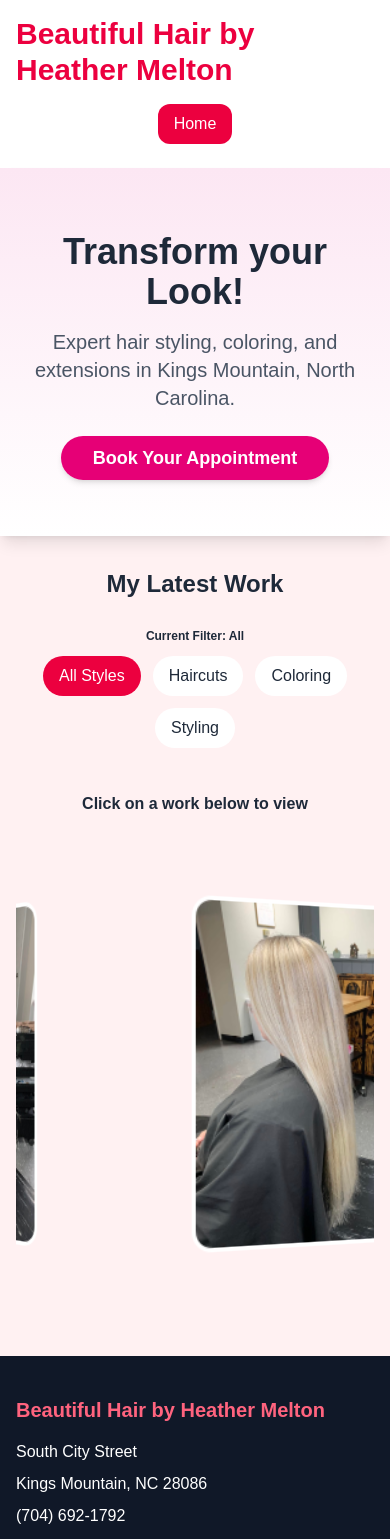
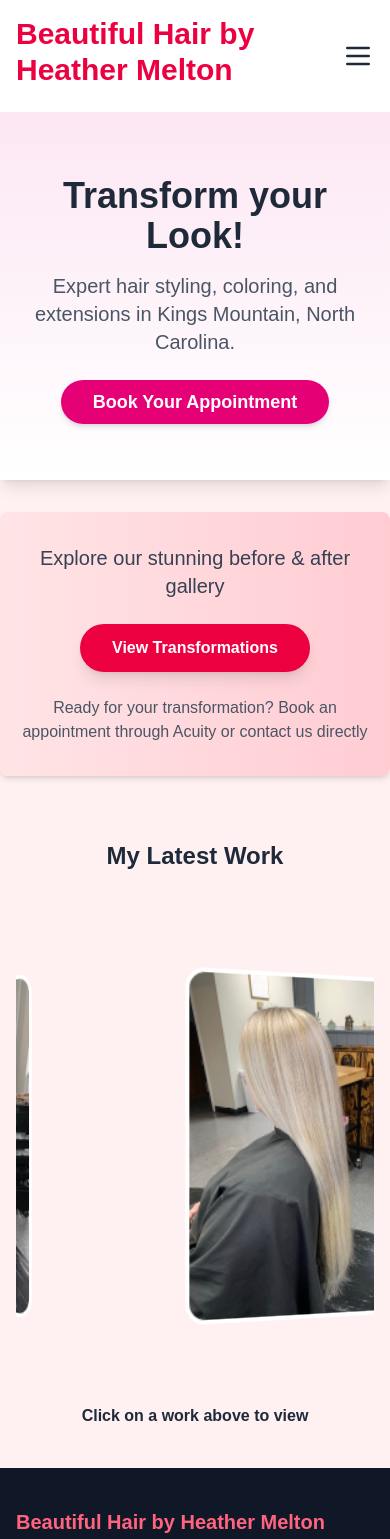
Before and after one commit to TeejMcSteez/salonReactRebuild, a Next.js app: page /works in a window 390 px wide. Shown: the top 1539 px of the page. Built offline with nearby package versions, Linux system fonts and the light colour scheme.

Commit message:
new ui changes

```diff
--- /dev/null
+++ b/src/app/ba/page.tsx
@@ -0,0 +1,14 @@
+import Header from "@/components/works/Header";
+
+const IMGS = [
+    {before: "/assets/before.jpg", after: "/assets/after.jpg"}
+];
+
+export default function BeforeAfterPage() {
+    return(
+        <div>
+            <Header />
+
+        </div>
+    );
+}
--- a/src/app/works/page.tsx
+++ b/src/app/works/page.tsx
@@ -4,18 +4,15 @@ import Footer from "@/components/works/Footer";
 import Hero from "@/components/hero/Hero";
 import FullscreenModal from "@/components/works/FullscreenModal";
 import Header from "@/components/works/Header";
-import StyleFilter from "@/components/works/StyleFilter"
 import React, { useState, useRef, useMemo } from "react";
 import { motion } from "motion/react";
 import RollingGallery from "@/components/works/RollingGallery";
+import BAAdvert from "@/components/works/BAAdvert";
 
 export default function WorksPage() {
-  const [currentCategory, setCurrentCategory] = useState("all");
   const [selectedImage, setSelectedImage] = useState<{ src: string; category: string; title: string; description: string } | null>(null);
   const topRef = useRef<HTMLDivElement | null>(null)
 
-  // Compute filtered works whenever currentCategory changes.
-  const filteredWorks = useMemo(() => {
   const works = [
     { src: "/assets/works/work1.jpg", category: "coloring", title: "Flowing Curls", description: "Flowing curls with light blonde hair" },
     { src: "/assets/works/work2.jpg", category: "coloring", title: "Light Blonde", description: "Natural-looking sun-kissed highlights" },
@@ -24,11 +21,6 @@ export default function WorksPage() {
     { src: "/assets/works/work6.jpg", category: "coloring", title: "Vibrant Red", description: "Bold and vibrant red color transformation" },
     { src: "/assets/works/work7.jpg", category: "styling", title: "Simple Cut with Highlights", description: "Elegant cut with highlights" }
   ];
-
-    return currentCategory === "all"
-      ? works
-      : works.filter((work) => work.category === currentCategory);
-  }, [currentCategory]);
 
   // Scroll to top of the page smoothly.
   const scrollTop = () => {
@@ -64,16 +56,15 @@ export default function WorksPage() {
       {/* Hero banner */}
       <Hero />
 
+      <BAAdvert />
+
       {/* Style category filter */}
       <div className="container mx-auto px-4 py-8">
         <h3 className="text-2xl font-semibold text-center mb-6">My Latest Work</h3>
-        <h3 className="flex items-center justify-center p-1 m-2 text-xs font-semibold">Current Filter:
-          {" " + currentCategory.charAt(0).toLocaleUpperCase() + currentCategory.substring(1)}</h3>
-        <StyleFilter currentCategory={currentCategory} setCurrentCategory={setCurrentCategory} />
 
         {/* Gallery grid with larger images */}
-        <h2 className="flex items-center justify-center font-bold p-1 m-1">Click on a work below to view</h2>
-        <RollingGallery autoplay={true} pauseOnHover={true} images={filteredWorks.map(work => work.src)} openImage={openImage} />
+        <RollingGallery autoplay={true} pauseOnHover={true} images={works.map(work => work.src)} openImage={openImage} />
+        <h2 className="flex items-center justify-center font-bold p-1 m-1">Click on a work above to view</h2>
       </div>
 
       {/* Fullscreen image viewer modal */}
--- /dev/null
+++ b/src/components/works/BAAdvert.tsx
@@ -0,0 +1,21 @@
+import Link from "next/link";
+
+export default function BAAdvert() {
+    return (
+        <div className="w-full bg-gradient-to-r from-rose-100 to-rose-200 py-8 px-4 my-8 rounded-lg shadow-md">
+            <div className="flex flex-col items-center justify-center max-w-2xl mx-auto text-center">
+                <p className="text-xl text-gray-700 mb-6">
+                    Explore our stunning before & after gallery
+                </p>
+                <Link href="/ba" className="inline-block">
+                    <button className="bg-rose-600 hover:bg-rose-700 transition-colors duration-300 text-white font-semibold py-3 px-8 rounded-full shadow-lg hover:shadow-xl">
+                        View Transformations
+                    </button>
+                </Link>
+                <p className="mt-6 text-gray-600 font-medium">
+                    Ready for your transformation? Book an appointment through Acuity or contact us directly
+                </p>
+            </div>
+        </div>
+    );
+}
--- a/src/components/works/Header.tsx
+++ b/src/components/works/Header.tsx
@@ -1,21 +1,94 @@
 import Link from "next/link";
+import { useState } from "react";
+
+interface click {
+    handleClick: () => void;
+}
+
+function NavButton({handleClick}: click) {
+    return(
+        <button onClick={handleClick}>
+            <svg className="w-8 h-8" fill="none" stroke="currentColor" viewBox="0 0 24 24">
+                <path
+                  strokeLinecap="round"
+                  strokeLinejoin="round"
+                  strokeWidth="2"
+                  d="M4 6h16M4 12h16M4 18h16"
+                />
+            </svg>
+        </button>
+    );
+}
+
+function NavXButton({handleClick}: click) {
+    return(
+        <button onClick={handleClick}>
+            <svg className="w-8 h-8" fill="none" stroke="currentColor" viewBox="0 0 24 24">
+                <path
+                    strokeLinecap="round"
+                    strokeLinejoin="round"
+                    strokeWidth="2"
+                    d="M6 18L18 6M6 6l12 12"
+                    />
+            </svg>
+        </button>
+    );
+}
+
+function NavBar({handleClick}: click) {
+    return(
+        <div className="flex flex-row items-center justify-center">
+            <div className="flex flex-row">
+                <Link
+                href="/"
+                className="font-medium text-white bg-rose-600 rounded-xl
+                hover:bg-rose-300 hover:text-slate-900 transition duration-300
+                py-2 px-4 m-1"
+                >
+                Home
+                </Link>
+                <Link
+                href="/works"
+                className="font-medium text-white bg-rose-600 rounded-xl
+                hover:bg-rose-300 hover:text-slate-900 transition duration-300
+                py-2 px-4 m-1"
+                >
+                Portfolio
+                </Link>
+                <Link
+                href="/ba"
+                className="font-medium text-white bg-rose-600 rounded-xl
+                hover:bg-rose-300 hover:text-slate-900 transition duration-300
+                py-2 px-4 m-1"
+                >
+                Transformations
+                </Link>
+
+            </div>
+            <div className="flex items-center justify-center">
+                <NavXButton handleClick={handleClick} />
+            </div>
+        </div>
+    );
+}
 
 export default function Header() {
+    const [isOpen, setOpen] = useState(false);
+
+    function handleClick() {
+        setOpen(!isOpen);
+    }
+
     return (
         <header className="bg-white shadow-md">
-        <div className="container mx-auto px-4 py-4 flex flex-col md:flex-row justify-between items-center">
-          <h1 className="text-3xl font-bold text-rose-600 mb-2 md:mb-0">
+        <div className="container mx-auto px-4 py-4 flex flex-row md:flex-row justify-between items-center">
+          {isOpen ? null: <h1 className="text-3xl font-bold text-rose-600 mb-2 md:mb-0">
             Beautiful Hair by Heather Melton
-          </h1>
+          </h1>}
           <div className="flex items-center gap-6">
-            <Link
-              href="/"
-              className="font-medium text-white bg-rose-600 rounded-xl
-              hover:bg-rose-300 hover:text-slate-900 transition duration-300
-              py-2 px-4 m-2 md:m-4"
-            >
-              Home
-            </Link>
+            {isOpen ? <NavBar handleClick={handleClick} />
+                :<NavButton handleClick={handleClick} />
+                }
           </div>
         </div>
       </header>
```
Lines whose indentation alone changed are shown as unchanged.
